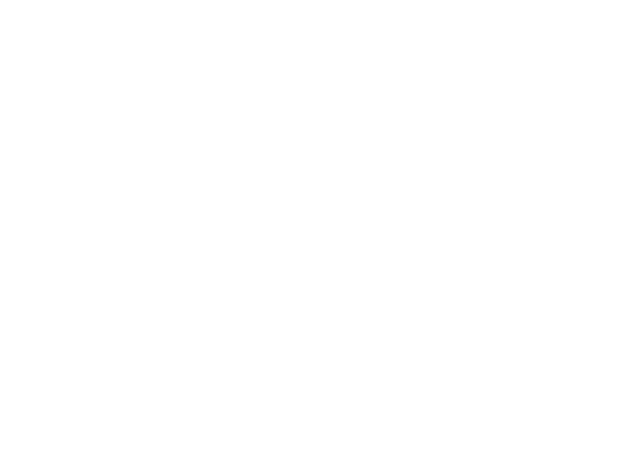
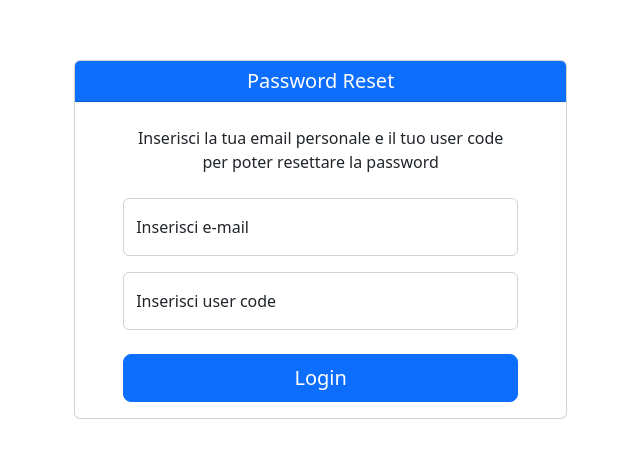
Before and after one commit to Simone0602/ProgettoExprivia, an Angular app: page /password-dimenticata/1 in a window 1280 px wide. Before the commit this address led to /. Shown: the part 164-622 px from the top of the page, without its empty margins (425-1065 px from the left). Built offline with nearby package versions, Linux system fonts and the light colour scheme.

Commit message:
sistemazione login e aggiunta password dimenticata

```diff
--- a/src/app/app-routing.module.ts
+++ b/src/app/app-routing.module.ts
@@ -3,6 +3,7 @@ import { RouterModule, Routes } from '@angular/router';
 import { HomeComponent } from './home/home.component';
 import { LoginComponent } from './login/login.component';
 import { MenuComponent } from './menu/menu.component';
+import { PasswordDimenticataComponent } from './password-dimenticata/password-dimenticata.component';
 
 const routes: Routes = [
   { path: '', component: MenuComponent,
@@ -11,7 +12,8 @@ const routes: Routes = [
       { path: 'home', component: HomeComponent }
     ]
   },
-  { path: 'login/:user', component: LoginComponent }
+  { path: 'login/:user', component: LoginComponent },
+  { path: 'password-dimenticata/:user', component: PasswordDimenticataComponent }
 ];
 
 @NgModule({
--- a/src/app/app.module.ts
+++ b/src/app/app.module.ts
@@ -13,6 +13,7 @@ import { HomeComponent } from './home/home.component';
 import { LoginComponent } from './login/login.component';
 import { ServiceDatiStudenteService } from './service-dati/studente/service-dati-studente.service';
 import { RicevitoreStudenteService } from './service-invio-dati/studente/ricevitore-studente.service';
+import { PasswordDimenticataComponent } from './password-dimenticata/password-dimenticata.component';
 
 
 @NgModule({
@@ -20,7 +21,8 @@ import { RicevitoreStudenteService } from './service-invio-dati/studente/ricevit
     AppComponent,
     MenuComponent,
     HomeComponent,
-    LoginComponent
+    LoginComponent,
+    PasswordDimenticataComponent
   ],
   imports: [
     BrowserModule,
--- a/src/app/login/login.component.html
+++ b/src/app/login/login.component.html
@@ -6,14 +6,15 @@
     <path d="M8.982 1.566a1.13 1.13 0 0 0-1.96 0L.165 13.233c-.457.778.091 1.767.98 1.767h13.713c.889 0 1.438-.99.98-1.767L8.982 1.566zM8 5c.535 0 .954.462.9.995l-.35 3.507a.552.552 0 0 1-1.1 0L7.1 5.995A.905.905 0 0 1 8 5zm.002 6a1 1 0 1 1 0 2 1 1 0 0 1 0-2z"/>
   </symbol>
 </svg>
-<div class="alert alert-success d-flex align-items-center" style="height: 70px;" role="alert" *ngIf="serviceStudente.checkUser=='true'">
+<div class="alert alert-success d-flex align-items-center" role="alert" *ngIf="serviceStudente.checkUser=='true'">
   <svg class="bi flex-shrink-0 me-2 svg" role="img" aria-label="Success:"><use xlink:href="#check-circle-fill"/></svg>
   Login riuscito - {{ serviceStudente.messageLogin }}
 </div>
-<div class="alert alert-danger d-flex align-items-center" style="height: 70px;" role="alert" *ngIf="serviceStudente.checkUser=='false'">
-  <svg class="bi flex-shrink-0 me-2 svg" role="img" aria-label="Success:"><use xlink:href="#check-circle-fill"/></svg>
+<div class="alert alert-danger d-flex align-items-center" role="alert" *ngIf="serviceStudente.checkUser=='false'">
+  <svg class="bi flex-shrink-0 me-2 svg" role="img" aria-label="Success:"><use xlink:href="#exclamation-triangle-fill"/></svg>
   Login non riuscito - {{ serviceStudente.messageLogin }}
 </div>
+
 <section class="vh-100">
     <div class="container-fluid h-custom">
       <div class="row d-flex justify-content-center align-items-center h-100">
@@ -67,7 +68,7 @@
                   Ricordami
                 </label>
               </div>
-              <a href="#!" class="text-body">Password dimenticata?</a>
+              <a class="text-body" [routerLink]="['/password-dimenticata', tipoUtente]">Password dimenticata?</a>
             </div>
 
             <div class="text-center text-lg-start mt-4 pt-2">
--- a/src/app/login/login.component.ts
+++ b/src/app/login/login.component.ts
@@ -1,3 +1,4 @@
+import { animate, state, style, transition, trigger } from '@angular/animations';
 import { Component, OnInit } from '@angular/core';
 import { NgForm } from '@angular/forms';
 import { ActivatedRoute } from '@angular/router';
--- a/src/app/menu/menu.component.css
+++ b/src/app/menu/menu.component.css
@@ -1,5 +1,11 @@
 .menu-tendina{
     margin-left: 215px;
+}
+
+@media screen and (max-width: 980px){
+    .show{
+        margin-left: 0;
+    }
 }
 
 span, a, input[type=search], button{
--- a/src/app/menu/menu.component.html
+++ b/src/app/menu/menu.component.html
@@ -16,7 +16,7 @@
                     <li><a class="dropdown-item">Elenco docenti</a></li>
                     <li><a class="dropdown-item">Elenco coordinatori</a></li>
                     <li><hr class="dropdown-divider"></li>
-                        <li><a class="dropdown-item">Elenco classi</a></li>
+                    <li><a class="dropdown-item" (mouseenter)="getListaClassi()">Elenco classi <i class="fa fa-caret-right" style="margin-left: 50px;"></i></a></li>
                     <li><a class="dropdown-item">Segreteria</a></li>
                   </ul>
                 </li>
@@ -24,7 +24,7 @@
                   <a class="nav-link" [ngClass]="active=='Famiglia' ? 'active' : ''" style="cursor: pointer;" (click)="navigazioneNavbar('Famiglia')">Registro famiglie</a>
                 </li>
                 <li class="nav-item">
-                  <a class="nav-link" [ngClass]="active=='Docente' ? 'active' : ''" style="cursor: pointer;" (click)="navigazioneNavbar('Docente')">Registro docenti</a>
+                  <a class="nav-link" [ngClass]="active=='Docente' ? 'active' : ''" style="cursor: pointer;" (click)="navigazioneNavbar('Docente')" *ngIf="!serviceStudente.getStudente()">Registro docenti</a>
                 </li>
                 <li class="nav-item">
                   <a class="nav-link" [ngClass]="active=='Orario' ? 'active' : ''" style="cursor: pointer;" (click)="navigazioneNavbar('Orario')">Orario</a>
@@ -33,7 +33,6 @@
             <form class="d-flex" role="search">
               <input class="form-control me-2" type="search" placeholder="Search" aria-label="Search">
               <button class="btn btn-outline-success" type="submit">Search</button>
-            </form>
               <div class="btn-group" style="margin-left: 7px;">
                 <button type="button" class="btn btn-success dropdown-toggle" data-bs-toggle="dropdown" aria-expanded="false">Login</button>
                 <ul class="dropdown-menu" style="margin-left: -60px;">
@@ -42,6 +41,7 @@
                   <li><a class="dropdown-item" [routerLink]="['/login', 'docente']">Docente</a></li>
                 </ul>
               </div>
+            </form>
         </div>
     </div>
 </nav>
--- a/src/app/menu/menu.component.ts
+++ b/src/app/menu/menu.component.ts
@@ -1,5 +1,5 @@
 import { Component, OnInit } from '@angular/core';
-import { Router } from '@angular/router';
+import { ServiceDatiStudenteService } from '../service-dati/studente/service-dati-studente.service';
 
 @Component({
   selector: 'app-menu',
@@ -7,10 +7,9 @@ import { Router } from '@angular/router';
   styleUrls: ['./menu.component.css']
 })
 export class MenuComponent implements OnInit{
-  aperturaChiusura = false;
   active = 'Home';
 
-  constructor(private router: Router){}
+  constructor(public serviceStudente: ServiceDatiStudenteService){}
 
   ngOnInit(): void {
   }
@@ -18,4 +17,8 @@ export class MenuComponent implements OnInit{
   navigazioneNavbar(value: string): void{
     this.active = value;
   }
+
+  getListaClassi(): void{
+
+  }
 }
--- /dev/null
+++ b/src/app/password-dimenticata/password-dimenticata.component.css
@@ -0,0 +1,11 @@
+#padre{
+    position: relative;
+    width: 100%;
+    height: 100vh;
+}
+
+.padre{
+    position: absolute;
+    left: 39%;
+    top: 28%;
+}
--- /dev/null
+++ b/src/app/password-dimenticata/password-dimenticata.component.html
@@ -0,0 +1,26 @@
+<div id="padre">
+    <div class="padre">
+        <div class="card text-center" style="width: 70%; height: 40%;">
+            <div class="card-header h5 text-white bg-primary">Password Reset</div>
+            <div class="card-body px-5">
+                <p class="card-text py-2">
+                    Inserisci la tua email personale e il tuo user code per poter resettare la password
+                </p>
+                <div class="form-floating mt-3">
+                    <input type="email" class="form-control" id="floatingInput" placeholder="name@example.com" name="mail" [(ngModel)]="email">
+                    <label for="floatingInput">Inserisci e-mail</label>
+                </div>
+                <div class="form-floating mt-3">
+                    <input type="email" class="form-control" id="floatingInput" placeholder="name@example.com" name="userCode" [(ngModel)]="userCode">
+                    <label for="floatingInput">Inserisci user code</label>
+                </div>
+                <div class="text-center text-lg-start mt-4">
+                    <button type="submit" class="btn btn-primary btn-lg w-100"
+                      style="padding-left: 2.5rem; padding-right: 2.5rem;" (click)="sendEmail()">
+                      Login
+                    </button>
+                </div>
+            </div>
+        </div>
+    </div>
+</div>
--- /dev/null
+++ b/src/app/password-dimenticata/password-dimenticata.component.ts
@@ -0,0 +1,30 @@
+import { Component, OnInit } from '@angular/core';
+import { ActivatedRoute } from '@angular/router';
+import { ServiceDatiStudenteService } from '../service-dati/studente/service-dati-studente.service';
+
+@Component({
+  selector: 'app-password-dimenticata',
+  templateUrl: './password-dimenticata.component.html',
+  styleUrls: ['./password-dimenticata.component.css']
+})
+export class PasswordDimenticataComponent implements OnInit{
+  tipoUtente: string;
+  email: string;
+  userCode: string;
+
+  constructor(private route: ActivatedRoute, private serviceStudente: ServiceDatiStudenteService){}
+
+  ngOnInit(): void {
+    this.tipoUtente = this.route.snapshot.paramMap.get('user')!;
+  }
+
+  sendEmail(): void{
+    if(this.tipoUtente == 'studente'){
+      const studente = {
+        mail: this.email,
+        userCode: this.userCode
+      }
+      this.serviceStudente.resetPassword(studente);
+    }
+  }
+}
--- a/src/app/service-dati/studente/service-dati-studente.service.ts
+++ b/src/app/service-dati/studente/service-dati-studente.service.ts
@@ -10,11 +10,11 @@ import { RicevitoreStudenteService } from 'src/app/service-invio-dati/studente/r
 export class ServiceDatiStudenteService {
   messageLogin: string;
   checkUser: string;
-  studente: Studente;
+  private studente: Studente;
 
   constructor(private router: Router, private ricevitoreStudente: RicevitoreStudenteService) { }
 
-  loginStudente(studente: {userCode: string, pas: string}){
+  loginStudente(studente: {userCode: string, pas: string}): void{
     this.ricevitoreStudente.login(studente).subscribe({
       next: (studente_loggato: Studente) => {
         this.studente = studente_loggato;
@@ -30,4 +30,12 @@ export class ServiceDatiStudenteService {
       }
     });
   }
+
+  resetPassword(studente: {mail: string, userCode: string}): void{
+    this.ricevitoreStudente.resetPassword(studente)
+  }
+
+  getStudente(): Studente{
+    return this.studente;
+  }
 }
--- a/src/app/service-invio-dati/studente/ricevitore-studente.service.ts
+++ b/src/app/service-invio-dati/studente/ricevitore-studente.service.ts
@@ -15,4 +15,8 @@ export class RicevitoreStudenteService {
   public login(studente: {userCode: string, pas: string}): Observable<Studente>{
     return this.http.post<Studente>(`${this.baseUrl}/studente/loginStudente`, studente);
   }
+
+  public resetPassword(studente: {mail: string, userCode: string}): Observable<string>{
+    return this.http.post(`${this.baseUrl}/studente/resetPassword`, studente, { responseType: 'text' });
+  }
 }
```
Also changed, not shown: 1 other file (tests, documents, lock files or other folders). Lines whose indentation alone changed are shown as unchanged.
